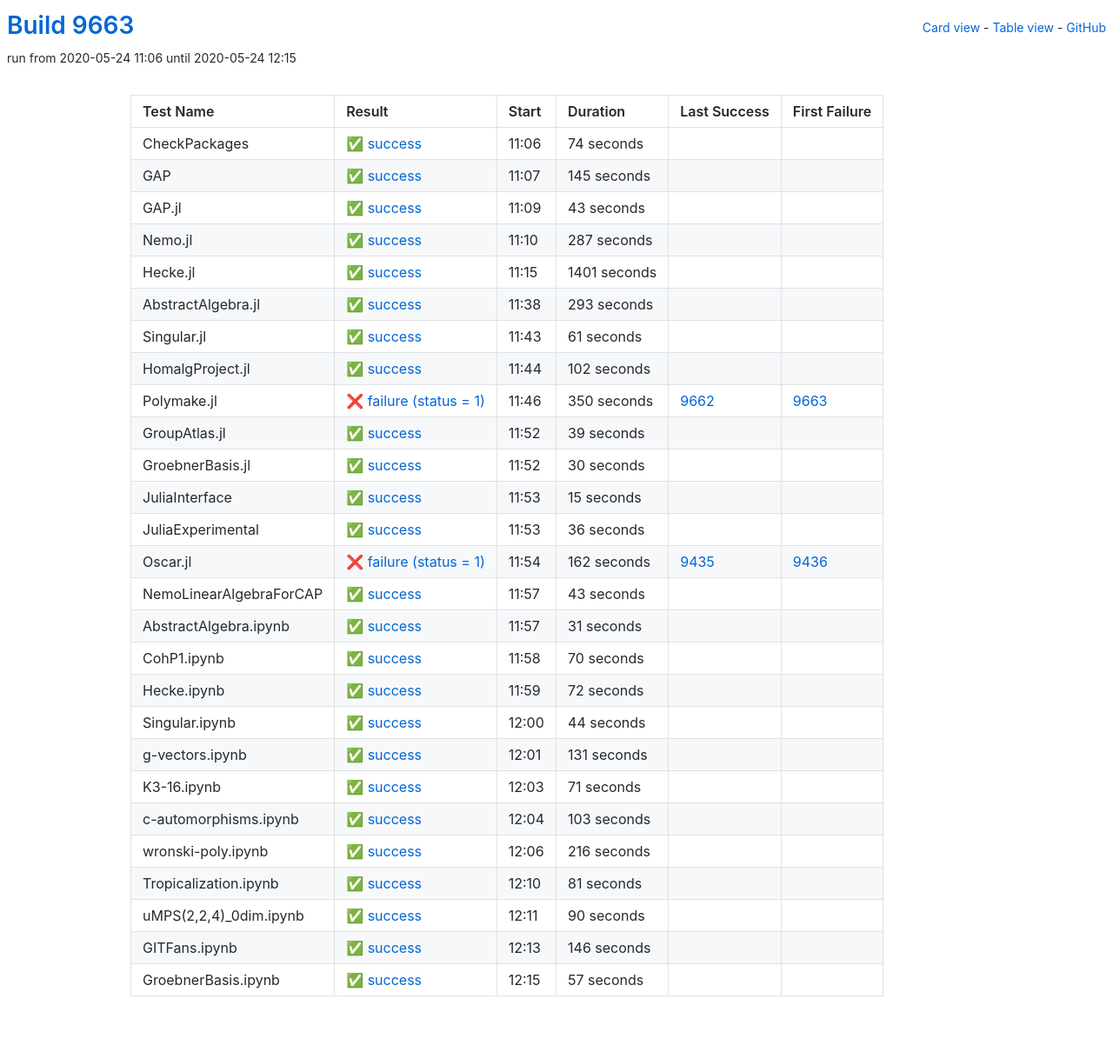
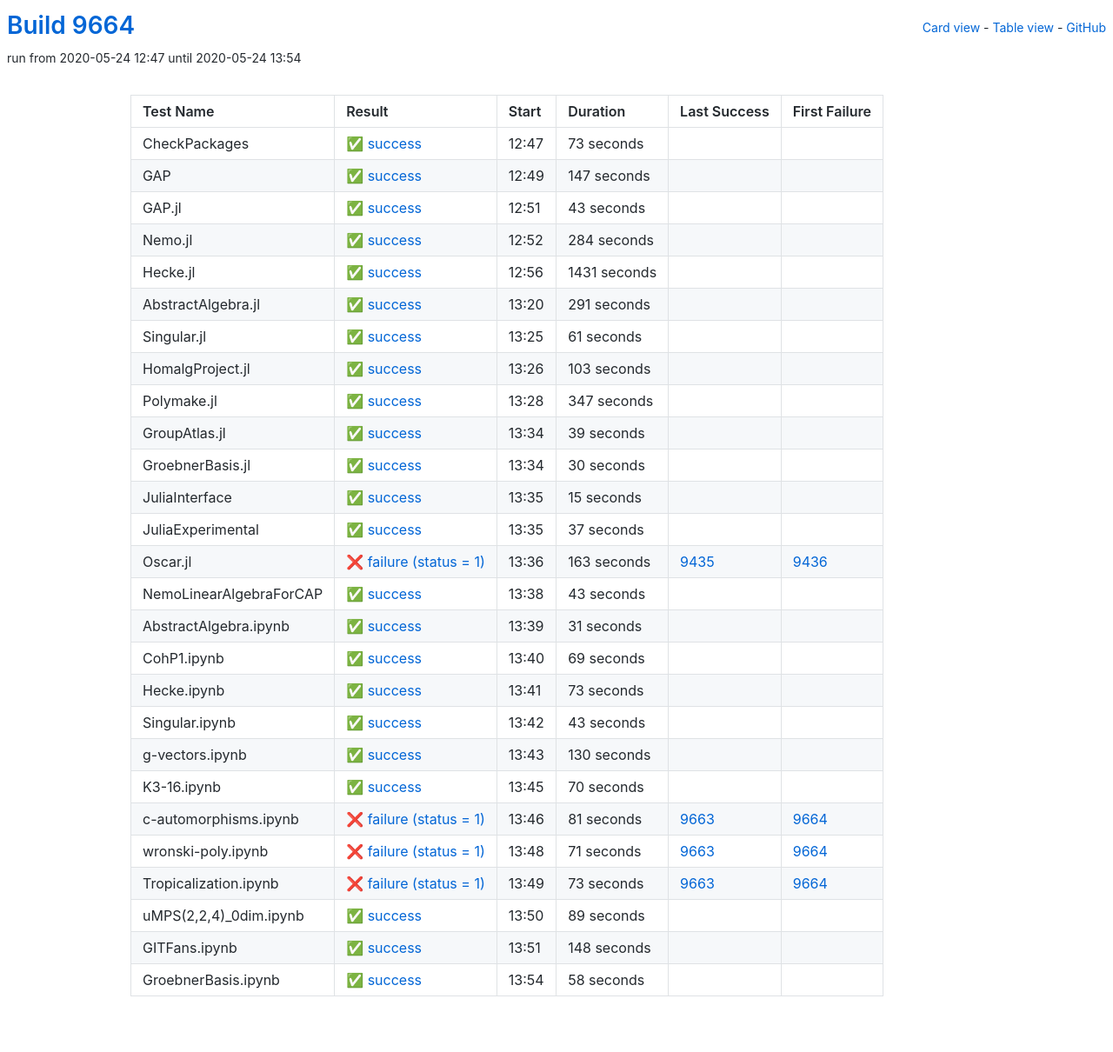
Before and after one commit to oscar-system/oscar-ci-status, a Jekyll site: the page built from table.html, in a window 1280 px wide. Shown: the whole page at 87% size. Built offline with Jekyll 4.4.1, drawn with Linux system fonts in a browser that asks for light colours.

Commit message:
Build 9664

```diff
--- a/_data/ci.yml
+++ b/_data/ci.yml
@@ -1,29 +1,29 @@
-build: 9663
-build_url: https://oscarci.mathematik.uni-kl.de/job/oscar/9663/
+build: 9664
+build_url: https://oscarci.mathematik.uni-kl.de/job/oscar/9664/
 job: oscar
 tests:
-- duration: 74
+- duration: 73
   exitcode: 0
   first_failure: false
   first_failure_url: null
   id: checkpackages
   last_success: false
   last_success_url: null
-  log: https://oscarci.mathematik.uni-kl.de/job/oscar/9663/artifact/logs/build-9663/CheckPackages.log
+  log: https://oscarci.mathematik.uni-kl.de/job/oscar/9664/artifact/logs/build-9664/CheckPackages.log
   name: CheckPackages
-  start: 2020-05-24 11:06
+  start: 2020-05-24 12:47
   status: success
   success: true
-- duration: 145
+- duration: 147
   exitcode: 0
   first_failure: false
   first_failure_url: null
   id: gap
   last_success: false
   last_success_url: null
-  log: https://oscarci.mathematik.uni-kl.de/job/oscar/9663/artifact/logs/build-9663/GAP.log
+  log: https://oscarci.mathematik.uni-kl.de/job/oscar/9664/artifact/logs/build-9664/GAP.log
   name: GAP
-  start: 2020-05-24 11:07
+  start: 2020-05-24 12:49
   status: success
   success: true
 - duration: 43
@@ -33,45 +33,45 @@
   id: gap-jl
   last_success: false
   last_success_url: null
-  log: https://oscarci.mathematik.uni-kl.de/job/oscar/9663/artifact/logs/build-9663/GAP.jl.log
+  log: https://oscarci.mathematik.uni-kl.de/job/oscar/9664/artifact/logs/build-9664/GAP.jl.log
   name: GAP.jl
-  start: 2020-05-24 11:09
+  start: 2020-05-24 12:51
   status: success
   success: true
-- duration: 287
+- duration: 284
   exitcode: 0
   first_failure: false
   first_failure_url: null
   id: nemo-jl
   last_success: false
   last_success_url: null
-  log: https://oscarci.mathematik.uni-kl.de/job/oscar/9663/artifact/logs/build-9663/Nemo.jl.log
+  log: https://oscarci.mathematik.uni-kl.de/job/oscar/9664/artifact/logs/build-9664/Nemo.jl.log
   name: Nemo.jl
-  start: 2020-05-24 11:10
+  start: 2020-05-24 12:52
   status: success
   success: true
-- duration: 1401
+- duration: 1431
   exitcode: 0
   first_failure: false
   first_failure_url: null
   id: hecke-jl
   last_success: false
   last_success_url: null
-  log: https://oscarci.mathematik.uni-kl.de/job/oscar/9663/artifact/logs/build-9663/Hecke.jl.log
+  log: https://oscarci.mathematik.uni-kl.de/job/oscar/9664/artifact/logs/build-9664/Hecke.jl.log
   name: Hecke.jl
-  start: 2020-05-24 11:15
+  start: 2020-05-24 12:56
   status: success
   success: true
-- duration: 293
+- duration: 291
   exitcode: 0
   first_failure: false
   first_failure_url: null
   id: abstractalgebra-jl
   last_success: false
   last_success_url: null
-  log: https://oscarci.mathematik.uni-kl.de/job/oscar/9663/artifact/logs/build-9663/AbstractAlgebra.jl.log
+  log: https://oscarci.mathematik.uni-kl.de/job/oscar/9664/artifact/logs/build-9664/AbstractAlgebra.jl.log
   name: AbstractAlgebra.jl
-  start: 2020-05-24 11:38
+  start: 2020-05-24 13:20
   status: success
   success: true
 - duration: 61
@@ -81,35 +81,35 @@
   id: singular-jl
   last_success: false
   last_success_url: null
-  log: https://oscarci.mathematik.uni-kl.de/job/oscar/9663/artifact/logs/build-9663/Singular.jl.log
+  log: https://oscarci.mathematik.uni-kl.de/job/oscar/9664/artifact/logs/build-9664/Singular.jl.log
   name: Singular.jl
-  start: 2020-05-24 11:43
+  start: 2020-05-24 13:25
   status: success
   success: true
-- duration: 102
+- duration: 103
   exitcode: 0
   first_failure: false
   first_failure_url: null
   id: homalgproject-jl
   last_success: false
   last_success_url: null
-  log: https://oscarci.mathematik.uni-kl.de/job/oscar/9663/artifact/logs/build-9663/HomalgProject.jl.log
+  log: https://oscarci.mathematik.uni-kl.de/job/oscar/9664/artifact/logs/build-9664/HomalgProject.jl.log
   name: HomalgProject.jl
-  start: 2020-05-24 11:44
+  start: 2020-05-24 13:26
   status: success
   success: true
-- duration: 350
-  exitcode: 1
-  first_failure: 9663
-  first_failure_url: https://oscarci.mathematik.uni-kl.de/job/oscar/9663/
+- duration: 347
+  exitcode: 0
+  first_failure: false
+  first_failure_url: null
   id: polymake-jl
-  last_success: 9662
-  last_success_url: https://oscarci.mathematik.uni-kl.de/job/oscar/9662/
-  log: https://oscarci.mathematik.uni-kl.de/job/oscar/9663/artifact/logs/build-9663/Polymake.jl.log
+  last_success: false
+  last_success_url: null
+  log: https://oscarci.mathematik.uni-kl.de/job/oscar/9664/artifact/logs/build-9664/Polymake.jl.log
   name: Polymake.jl
-  start: 2020-05-24 11:46
-  status: failure
-  success: false
+  start: 2020-05-24 13:28
+  status: success
+  success: true
 - duration: 39
   exitcode: 0
   first_failure: false
@@ -117,9 +117,9 @@
   id: groupatlas-jl
   last_success: false
   last_success_url: null
-  log: https://oscarci.mathematik.uni-kl.de/job/oscar/9663/artifact/logs/build-9663/GroupAtlas.jl.log
+  log: https://oscarci.mathematik.uni-kl.de/job/oscar/9664/artifact/logs/build-9664/GroupAtlas.jl.log
   name: GroupAtlas.jl
-  start: 2020-05-24 11:52
+  start: 2020-05-24 13:34
   status: success
   success: true
 - duration: 30
@@ -129,9 +129,9 @@
   id: groebnerbasis-jl
   last_success: false
   last_success_url: null
-  log: https://oscarci.mathematik.uni-kl.de/job/oscar/9663/artifact/logs/build-9663/GroebnerBasis.jl.log
+  log: https://oscarci.mathematik.uni-kl.de/job/oscar/9664/artifact/logs/build-9664/GroebnerBasis.jl.log
   name: GroebnerBasis.jl
-  start: 2020-05-24 11:52
+  start: 2020-05-24 13:34
   status: success
   success: true
 - duration: 15
@@ -141,33 +141,33 @@
   id: juliainterface
   last_success: false
   last_success_url: null
-  log: https://oscarci.mathematik.uni-kl.de/job/oscar/9663/artifact/logs/build-9663/JuliaInterface.log
+  log: https://oscarci.mathematik.uni-kl.de/job/oscar/9664/artifact/logs/build-9664/JuliaInterface.log
   name: JuliaInterface
-  start: 2020-05-24 11:53
+  start: 2020-05-24 13:35
   status: success
   success: true
-- duration: 36
+- duration: 37
   exitcode: 0
   first_failure: false
   first_failure_url: null
   id: juliaexperimental
   last_success: false
   last_success_url: null
-  log: https://oscarci.mathematik.uni-kl.de/job/oscar/9663/artifact/logs/build-9663/JuliaExperimental.log
+  log: https://oscarci.mathematik.uni-kl.de/job/oscar/9664/artifact/logs/build-9664/JuliaExperimental.log
   name: JuliaExperimental
-  start: 2020-05-24 11:53
+  start: 2020-05-24 13:35
   status: success
   success: true
-- duration: 162
+- duration: 163
   exitcode: 1
   first_failure: 9436
   first_failure_url: https://oscarci.mathematik.uni-kl.de/job/oscar/9436/
   id: oscar-jl
   last_success: 9435
   last_success_url: https://oscarci.mathematik.uni-kl.de/job/oscar/9435/
-  log: https://oscarci.mathematik.uni-kl.de/job/oscar/9663/artifact/logs/build-9663/Oscar.jl.log
+  log: https://oscarci.mathematik.uni-kl.de/job/oscar/9664/artifact/logs/build-9664/Oscar.jl.log
   name: Oscar.jl
-  start: 2020-05-24 11:54
+  start: 2020-05-24 13:36
   status: failure
   success: false
 - duration: 43
@@ -177,9 +177,9 @@
   id: nemolinearalgebraforcap
   last_success: false
   last_success_url: null
-  log: https://oscarci.mathematik.uni-kl.de/job/oscar/9663/artifact/logs/build-9663/NemoLinearAlgebraForCAP.log
+  log: https://oscarci.mathematik.uni-kl.de/job/oscar/9664/artifact/logs/build-9664/NemoLinearAlgebraForCAP.log
   name: NemoLinearAlgebraForCAP
-  start: 2020-05-24 11:57
+  start: 2020-05-24 13:38
   status: success
   success: true
 - duration: 31
@@ -189,140 +189,140 @@
   id: abstractalgebra-ipynb
   last_success: false
   last_success_url: null
-  log: https://oscarci.mathematik.uni-kl.de/job/oscar/9663/artifact/logs/build-9663/AbstractAlgebra.ipynb.log
+  log: https://oscarci.mathematik.uni-kl.de/job/oscar/9664/artifact/logs/build-9664/AbstractAlgebra.ipynb.log
   name: AbstractAlgebra.ipynb
-  start: 2020-05-24 11:57
+  start: 2020-05-24 13:39
+  status: success
+  success: true
+- duration: 69
+  exitcode: 0
+  first_failure: false
+  first_failure_url: null
+  id: cohp1-ipynb
+  last_success: false
+  last_success_url: null
+  log: https://oscarci.mathematik.uni-kl.de/job/oscar/9664/artifact/logs/build-9664/CohP1.ipynb.log
+  name: CohP1.ipynb
+  start: 2020-05-24 13:40
+  status: success
+  success: true
+- duration: 73
+  exitcode: 0
+  first_failure: false
+  first_failure_url: null
+  id: hecke-ipynb
+  last_success: false
+  last_success_url: null
+  log: https://oscarci.mathematik.uni-kl.de/job/oscar/9664/artifact/logs/build-9664/Hecke.ipynb.log
+  name: Hecke.ipynb
+  start: 2020-05-24 13:41
+  status: success
+  success: true
+- duration: 43
+  exitcode: 0
+  first_failure: false
+  first_failure_url: null
+  id: singular-ipynb
+  last_success: false
+  last_success_url: null
+  log: https://oscarci.mathematik.uni-kl.de/job/oscar/9664/artifact/logs/build-9664/Singular.ipynb.log
+  name: Singular.ipynb
+  start: 2020-05-24 13:42
+  status: success
+  success: true
+- duration: 130
+  exitcode: 0
+  first_failure: false
+  first_failure_url: null
+  id: g-vectors-ipynb
+  last_success: false
+  last_success_url: null
+  log: https://oscarci.mathematik.uni-kl.de/job/oscar/9664/artifact/logs/build-9664/g-vectors.ipynb.log
+  name: g-vectors.ipynb
+  start: 2020-05-24 13:43
   status: success
   success: true
 - duration: 70
   exitcode: 0
   first_failure: false
   first_failure_url: null
-  id: cohp1-ipynb
-  last_success: false
-  last_success_url: null
-  log: https://oscarci.mathematik.uni-kl.de/job/oscar/9663/artifact/logs/build-9663/CohP1.ipynb.log
-  name: CohP1.ipynb
-  start: 2020-05-24 11:58
-  status: success
-  success: true
-- duration: 72
-  exitcode: 0
-  first_failure: false
-  first_failure_url: null
-  id: hecke-ipynb
-  last_success: false
-  last_success_url: null
-  log: https://oscarci.mathematik.uni-kl.de/job/oscar/9663/artifact/logs/build-9663/Hecke.ipynb.log
-  name: Hecke.ipynb
-  start: 2020-05-24 11:59
-  status: success
-  success: true
-- duration: 44
-  exitcode: 0
-  first_failure: false
-  first_failure_url: null
-  id: singular-ipynb
-  last_success: false
-  last_success_url: null
-  log: https://oscarci.mathematik.uni-kl.de/job/oscar/9663/artifact/logs/build-9663/Singular.ipynb.log
-  name: Singular.ipynb
-  start: 2020-05-24 12:00
-  status: success
-  success: true
-- duration: 131
-  exitcode: 0
-  first_failure: false
-  first_failure_url: null
-  id: g-vectors-ipynb
-  last_success: false
-  last_success_url: null
-  log: https://oscarci.mathematik.uni-kl.de/job/oscar/9663/artifact/logs/build-9663/g-vectors.ipynb.log
-  name: g-vectors.ipynb
-  start: 2020-05-24 12:01
-  status: success
-  success: true
-- duration: 71
-  exitcode: 0
-  first_failure: false
-  first_failure_url: null
   id: k3-16-ipynb
   last_success: false
   last_success_url: null
-  log: https://oscarci.mathematik.uni-kl.de/job/oscar/9663/artifact/logs/build-9663/K3-16.ipynb.log
+  log: https://oscarci.mathematik.uni-kl.de/job/oscar/9664/artifact/logs/build-9664/K3-16.ipynb.log
   name: K3-16.ipynb
-  start: 2020-05-24 12:03
-  status: success
-  success: true
-- duration: 103
-  exitcode: 0
-  first_failure: false
-  first_failure_url: null
-  id: c-automorphisms-ipynb
-  last_success: false
-  last_success_url: null
-  log: https://oscarci.mathematik.uni-kl.de/job/oscar/9663/artifact/logs/build-9663/c-automorphisms.ipynb.log
-  name: c-automorphisms.ipynb
-  start: 2020-05-24 12:04
-  status: success
-  success: true
-- duration: 216
-  exitcode: 0
-  first_failure: false
-  first_failure_url: null
-  id: wronski-poly-ipynb
-  last_success: false
-  last_success_url: null
-  log: https://oscarci.mathematik.uni-kl.de/job/oscar/9663/artifact/logs/build-9663/wronski-poly.ipynb.log
-  name: wronski-poly.ipynb
-  start: 2020-05-24 12:06
+  start: 2020-05-24 13:45
   status: success
   success: true
 - duration: 81
-  exitcode: 0
-  first_failure: false
-  first_failure_url: null
+  exitcode: 1
+  first_failure: 9664
+  first_failure_url: https://oscarci.mathematik.uni-kl.de/job/oscar/9664/
+  id: c-automorphisms-ipynb
+  last_success: 9663
+  last_success_url: https://oscarci.mathematik.uni-kl.de/job/oscar/9663/
+  log: https://oscarci.mathematik.uni-kl.de/job/oscar/9664/artifact/logs/build-9664/c-automorphisms.ipynb.log
+  name: c-automorphisms.ipynb
+  start: 2020-05-24 13:46
+  status: failure
+  success: false
+- duration: 71
+  exitcode: 1
+  first_failure: 9664
+  first_failure_url: https://oscarci.mathematik.uni-kl.de/job/oscar/9664/
+  id: wronski-poly-ipynb
+  last_success: 9663
+  last_success_url: https://oscarci.mathematik.uni-kl.de/job/oscar/9663/
+  log: https://oscarci.mathematik.uni-kl.de/job/oscar/9664/artifact/logs/build-9664/wronski-poly.ipynb.log
+  name: wronski-poly.ipynb
+  start: 2020-05-24 13:48
+  status: failure
+  success: false
+- duration: 73
+  exitcode: 1
+  first_failure: 9664
+  first_failure_url: https://oscarci.mathematik.uni-kl.de/job/oscar/9664/
   id: tropicalization-ipynb
-  last_success: false
-  last_success_url: null
-  log: https://oscarci.mathematik.uni-kl.de/job/oscar/9663/artifact/logs/build-9663/Tropicalization.ipynb.log
+  last_success: 9663
+  last_success_url: https://oscarci.mathematik.uni-kl.de/job/oscar/9663/
+  log: https://oscarci.mathematik.uni-kl.de/job/oscar/9664/artifact/logs/build-9664/Tropicalization.ipynb.log
   name: Tropicalization.ipynb
-  start: 2020-05-24 12:10
-  status: success
-  success: true
-- duration: 90
+  start: 2020-05-24 13:49
+  status: failure
+  success: false
+- duration: 89
   exitcode: 0
   first_failure: false
   first_failure_url: null
   id: umps-2-2-4-0dim-ipynb
   last_success: false
   last_success_url: null
-  log: https://oscarci.mathematik.uni-kl.de/job/oscar/9663/artifact/logs/build-9663/uMPS-2-2-4-_0dim.ipynb.log
+  log: https://oscarci.mathematik.uni-kl.de/job/oscar/9664/artifact/logs/build-9664/uMPS-2-2-4-_0dim.ipynb.log
   name: uMPS(2,2,4)_0dim.ipynb
-  start: 2020-05-24 12:11
+  start: 2020-05-24 13:50
   status: success
   success: true
-- duration: 146
+- duration: 148
   exitcode: 0
   first_failure: false
   first_failure_url: null
   id: gitfans-ipynb
   last_success: false
   last_success_url: null
-  log: https://oscarci.mathematik.uni-kl.de/job/oscar/9663/artifact/logs/build-9663/GITFans.ipynb.log
+  log: https://oscarci.mathematik.uni-kl.de/job/oscar/9664/artifact/logs/build-9664/GITFans.ipynb.log
   name: GITFans.ipynb
-  start: 2020-05-24 12:13
+  start: 2020-05-24 13:51
   status: success
   success: true
-- duration: 57
+- duration: 58
   exitcode: 0
   first_failure: false
   first_failure_url: null
   id: groebnerbasis-ipynb
   last_success: false
   last_success_url: null
-  log: https://oscarci.mathematik.uni-kl.de/job/oscar/9663/artifact/logs/build-9663/GroebnerBasis.ipynb.log
+  log: https://oscarci.mathematik.uni-kl.de/job/oscar/9664/artifact/logs/build-9664/GroebnerBasis.ipynb.log
   name: GroebnerBasis.ipynb
-  start: 2020-05-24 12:15
+  start: 2020-05-24 13:54
   status: success
   success: true
```
Also changed, not shown: README.md.
